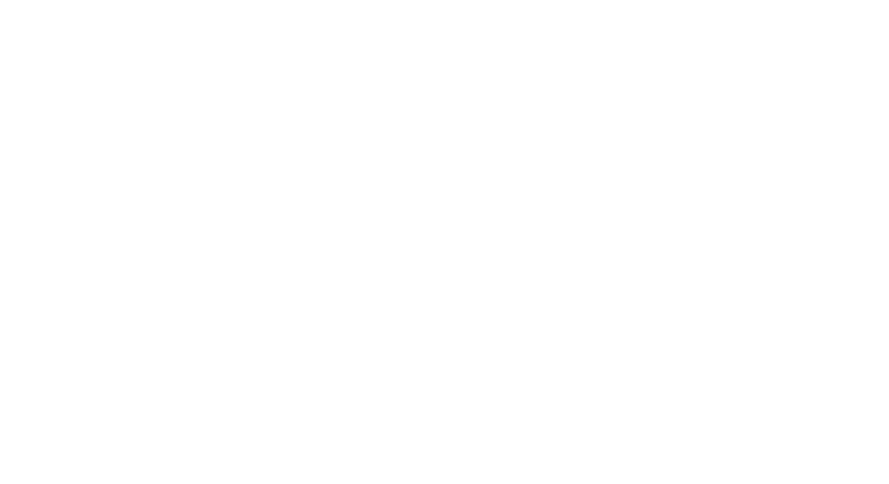
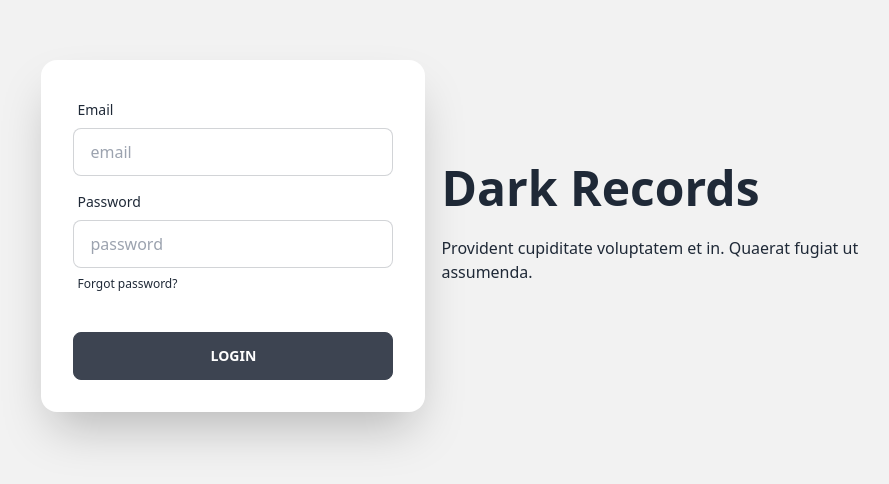
Before and after one commit to chicodevbr/records-store-app, a React (Vite) app: page /login in a window 1280 px wide. Before the commit this address had no page. Shown: the part 164-648 px from the top of the page, without its empty margins (170-1059 px from the left). Built offline with nearby package versions, Linux system fonts and the light colour scheme.

Commit message:
feat: :sparkles: add login page

```diff
--- a/src/App.tsx
+++ b/src/App.tsx
@@ -1,12 +1,14 @@
 import { Route, Routes } from 'react-router-dom';
 import './App.css';
 import Home from './Pages/Home';
+import Login from './Pages/Login';
 
 function App() {
   return (
     <>
       <Routes>
         <Route path="/" element={<Home />} />
+        <Route path="/login" element={<Login />} />
       </Routes>
     </>
   );
--- /dev/null
+++ b/src/Pages/Login.tsx
@@ -0,0 +1,54 @@
+import React from 'react';
+import DefaultPage from '../Templates/DefaultPage';
+
+const Login = () => {
+  return (
+    <>
+      <div className="hero min-h-screen bg-base-200">
+        <div className="hero-content flex-col lg:flex-row-reverse">
+          <div className="text-center lg:text-left">
+            <h1 className="text-5xl font-bold">Dark Records</h1>
+            <p className="py-6">
+              Provident cupiditate voluptatem et in. Quaerat fugiat ut
+              assumenda.
+            </p>
+          </div>
+          <div className="card flex-shrink-0 w-full max-w-sm shadow-2xl bg-base-100">
+            <div className="card-body">
+              <div className="form-control">
+                <label className="label">
+                  <span className="label-text">Email</span>
+                </label>
+                <input
+                  type="text"
+                  placeholder="email"
+                  className="input input-bordered"
+                />
+              </div>
+              <div className="form-control">
+                <label className="label">
+                  <span className="label-text">Password</span>
+                </label>
+                <input
+                  type="text"
+                  placeholder="password"
+                  className="input input-bordered"
+                />
+                <label className="label">
+                  <a href="#" className="label-text-alt link link-hover">
+                    Forgot password?
+                  </a>
+                </label>
+              </div>
+              <div className="form-control mt-6">
+                <button className="btn btn-neutral">Login</button>
+              </div>
+            </div>
+          </div>
+        </div>
+      </div>
+    </>
+  );
+};
+
+export default Login;
```
